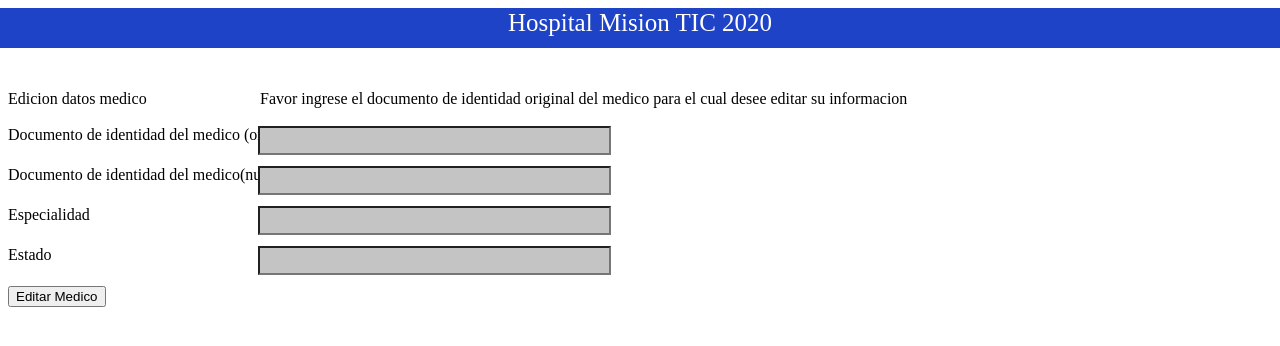
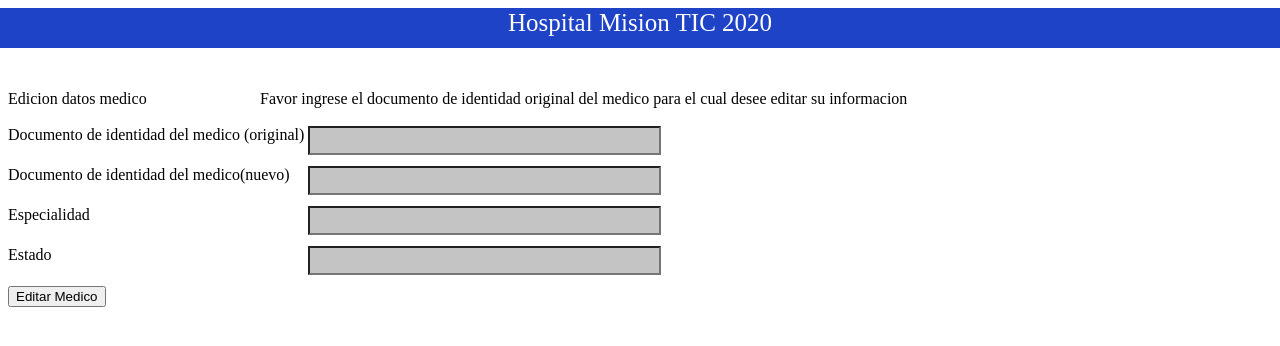
Before and after one commit to MSRestreLeon/Grupo-5-, a Flask app: page /superAdministrador/editarMedico in a window 1280 px wide; the page is wider, and only the part inside the window is pictured. Shown: the top 346 px of that part. Run offline with Flask 2, Linux system fonts and the light colour scheme.

Commit message:
Actualizacion editar medico y main

```diff
--- a/003_proyecto/main.py
+++ b/003_proyecto/main.py
@@ -336,21 +336,18 @@ def superAdministradorEditarPaciente():
                 cursor.execute("UPDATE citaMedica SET idPaciente = (?) where idPaciente = (?)",
                         [id,idOrigal])
                 connection.commit()
-
             if (edad==""):
                 mensaje="Ingrese los datos obligatorios de la consulta medica (*)"
             else:
                 cursor.execute("UPDATE paciente SET edad = (?) where id = (?)",
                         [edad,idOrigal])
                 connection.commit()
-
             if (profesion==""):
                 mensaje="Ingrese los datos obligatorios de la consulta medica (*)"
             else:
                 cursor.execute("UPDATE paciente SET profesion = (?) where id = (?)",
                         [profesion,idOrigal])
                 connection.commit()
-
             if (email==""):
                 mensaje="Ingrese los datos obligatorios de la consulta medica (*)"
             else:
--- a/003_proyecto/templates/editarMedico.html
+++ b/003_proyecto/templates/editarMedico.html
@@ -21,10 +21,10 @@
   <div class="textoEncabezadoDatosPaciente">Favor ingrese el documento de identidad original del medico para el cual desee editar su informacion </div>
   <form action="" method="POST">
     <div>
-    <div class="documento">            Documento de identidad del medico (original) <input id="docMedicoOriginal" name="docMedicoOriginal" type="text" class="perfil" > </div>
-    <div class="nombre">            Documento de identidad del medico(nuevo) <input id="docMedico" name="docMedico" type="text" class="perfil" > </div>
-    <div class="cargo">               Especialidad                      <input id="especialidad" name="especialidad" type="text"  class="perfil"> </div>
-    <div class="genero">                Estado                            <input id="estado" name="estado" type="text"  class="perfil"> </div>
+    <div class="documento">            Documento de identidad del medico (original) <input  style="position: absolute;left: 300px;"  id="docMedicoOriginal" name="docMedicoOriginal" type="text" class="perfil" > </div>
+    <div class="nombre">            Documento de identidad del medico(nuevo) <input style="position: absolute;left: 300px;"  id="docMedico" name="docMedico" type="text" class="perfil" > </div>
+    <div class="cargo">               Especialidad                      <input style="position: absolute;left: 300px;" id="especialidad" name="especialidad" type="text"  class="perfil"> </div>
+    <div class="genero">                Estado                            <input style="position: absolute;left: 300px;" id="estado" name="estado" type="text"  class="perfil"> </div>
     <div><button type="submit" onclick="validarEdicion()" class="buttonEditarMedico">Editar Medico</button></div>
   </form>
 </body>
```
